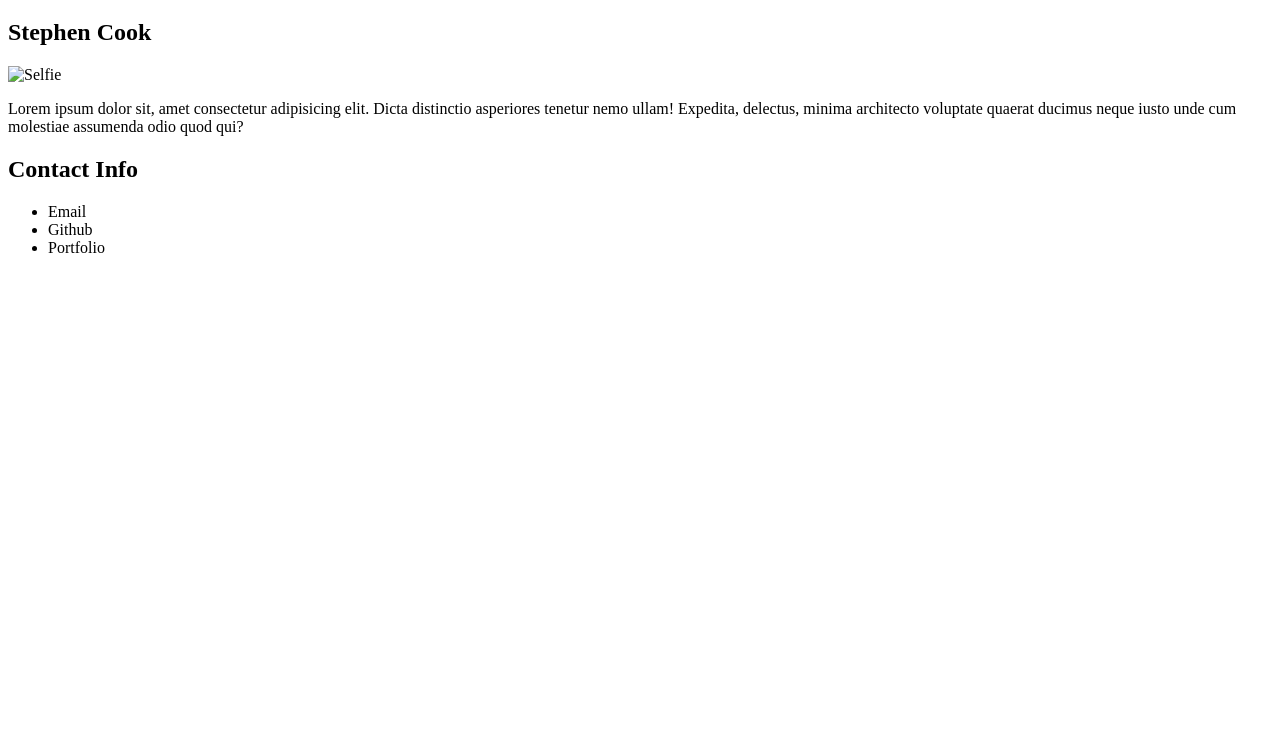
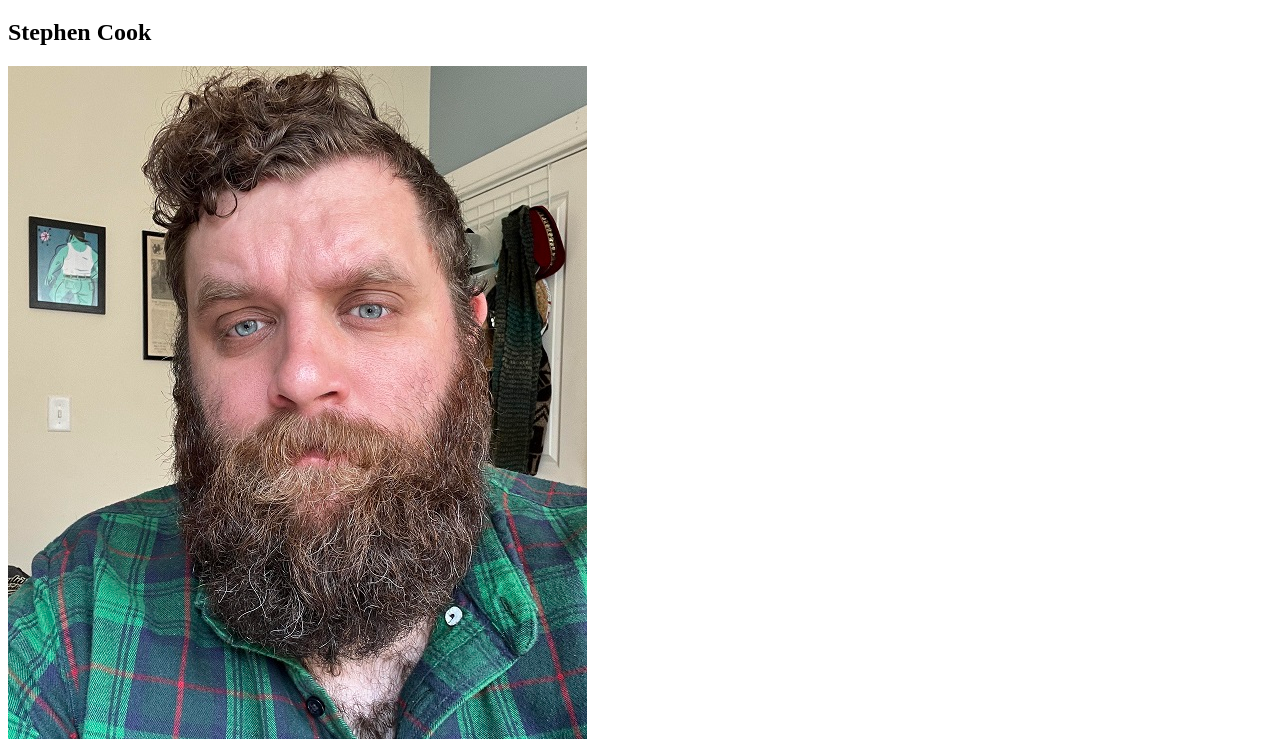
Before and after one commit to StephenCodesStuff/first-day-demo, a plain HTML site: page index.html in a window 1280 px wide. Shown: the part 61-800 px from the top of the page. Drawn offline with Linux system fonts and the light colour scheme.

Commit message:
Corrected Index file

```diff
--- a/index.html
+++ b/index.html
@@ -9,13 +9,13 @@
   <body>
     <h1>Student Bio</h1>
     <h2>Stephen Cook</h2>
-    <img src="./assets/SelfieCook.jpg" alt="Selfie">
+    <img src="./assets/Selfie.jpg" alt="Selfie">
     <p>Lorem ipsum dolor sit, amet consectetur adipisicing elit. Dicta distinctio asperiores tenetur nemo ullam! Expedita, delectus, minima architecto voluptate quaerat ducimus neque iusto unde cum molestiae assumenda odio quod qui?</p>
     <h2>Contact Info</h2>
     <ul>
-      <li>Email </li>
-      <li>Github </li>
-      <li>Portfolio </li>
+      <li>Email <a href="spcook23@gmail.com">spcook23@gmail.com</a> </li>
+      <li>Github <a href=" https://github.com/StephenCodesStuff">StephenCodesStuff </a> </li>
+      <li>Portfolio <a href="TBD">TBD</a></li>
     </ul>
   </body>
 
```
